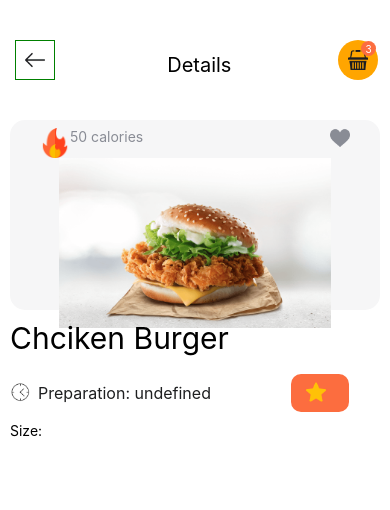
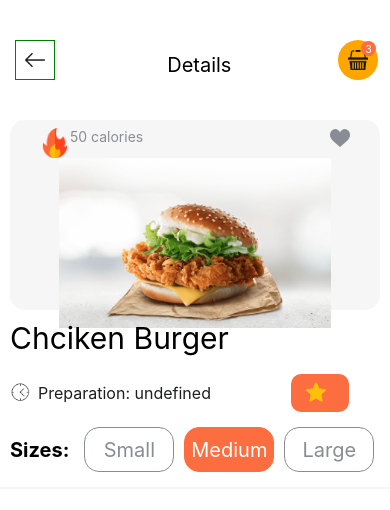
Before and after one commit to MaazIlyas/AppFoodHut, a React Native app: screen /Home in a window 390 px wide. Both pictures are taken after a click on the element 195 px from the left and 635 px from the top of the page. Shown: the top 510 px of the page. Built offline with nearby package versions, Linux system fonts and the light colour scheme.

Commit message:
LineDividerComponent finished

```diff
--- /dev/null
+++ b/components/LineDivider.js
@@ -0,0 +1,21 @@
+import React from 'react';
+import {
+    View
+} from 'react-native';
+
+import { COLORS } from "../constants";
+
+const LineDivider = ({ lineStyle }) => {
+    return (
+        <View
+            style={{
+                height: 2,
+                width: "100%",
+                backgroundColor: COLORS.lightGray2,
+                ...lineStyle
+            }}
+        />
+    )
+}
+
+export default LineDivider;
--- a/components/index.js
+++ b/components/index.js
@@ -5,4 +5,5 @@ import IconButton from "./iconButton";
 import IconLabel from "./iconLabel";
 import CartQuantityButton from "./CartQuantityButton";
 import TextButton from "./TextButton";
-export { HorizontalFoodCard, Header, IconButton, CartQuantityButton, IconLabel, TextButton }
+import LineDivider from "./LineDivider";
+export { HorizontalFoodCard, Header, IconButton, CartQuantityButton, IconLabel, TextButton, LineDivider }
--- a/screens/FoodDetail.js
+++ b/screens/FoodDetail.js
@@ -12,13 +12,30 @@ import {
 
 import { icons, images, SIZES, COLORS, FONTS } from '../constants'
 
-import {Header, IconButton, CartQuantityButton, IconLabel, TextButton} from "../components"
+import {Header, IconButton, CartQuantityButton, IconLabel, TextButton, LineDivider} from "../components"
+import { Line } from 'react-native-svg';
 
-const food = ['Small', 'Medium', 'Large']
+// const food = ['Small', 'Medium', 'Large']
+
+const food = [
+    {
+        id: 1,
+        size: 'Small'
+    },
+    {
+        id: 2,
+        size: 'Medium'
+    },
+    {
+        id: 3,
+        size: 'Large'
+    }]
 
 const FoodDetail = ({route, navigation}) => {
 
     const [foodItem, setFooditem] = React.useState(null);
+    const [selectedSize, setSelectedSize] = React.useState(2)
+
 
     React.useEffect(() => {
         let {item} = route.params;
@@ -213,10 +230,13 @@ const FoodDetail = ({route, navigation}) => {
                             alignItems: 'center'
                         }}
                     >
-                        <Text Stele={{...FONTS.h3}}>
-                            Size:
+                        <Text style={{
+                            fontWeight: "700",
+                            fontSize: 20,
+                        }}>
+                            Sizes:
                         </Text>
-
+                        {/* Importing size components */}
                         <View
                             style={{
                                 flexDirection: 'row',
@@ -228,6 +248,21 @@ const FoodDetail = ({route, navigation}) => {
                                 return(
                                     <TextButton
                                         key={`Sizes-${index}`}
+                                        buttonContainerStyle={{
+                                            width: 90,
+                                            height: 45,
+                                            margin: 5,
+                                            borderWidth: 1,
+                                            borderRadius: 15,
+                                            borderColor: selectedSize == item.id ? COLORS.primary : COLORS.darkgray,
+                                            backgroundColor: selectedSize == item.id ? COLORS.primary : null
+                                        }}
+                                        label={item.size}
+                                        labelStyle={{
+                                            color: selectedSize == item.id ? COLORS.white : COLORS.darkgray,
+                                            ...FONTS.body2
+                                        }}
+                                        onPress={() => setSelectedSize(item.id)}
                                     />
                                 )
                             })}
@@ -253,6 +288,9 @@ const FoodDetail = ({route, navigation}) => {
                 {/* FoodDetails */}
                 {renderDetails()}
 
+                {/* Adding line Divider */}
+                <LineDivider/>
+
                 {/* FoodItems */}
             </ScrollView>
 
```
